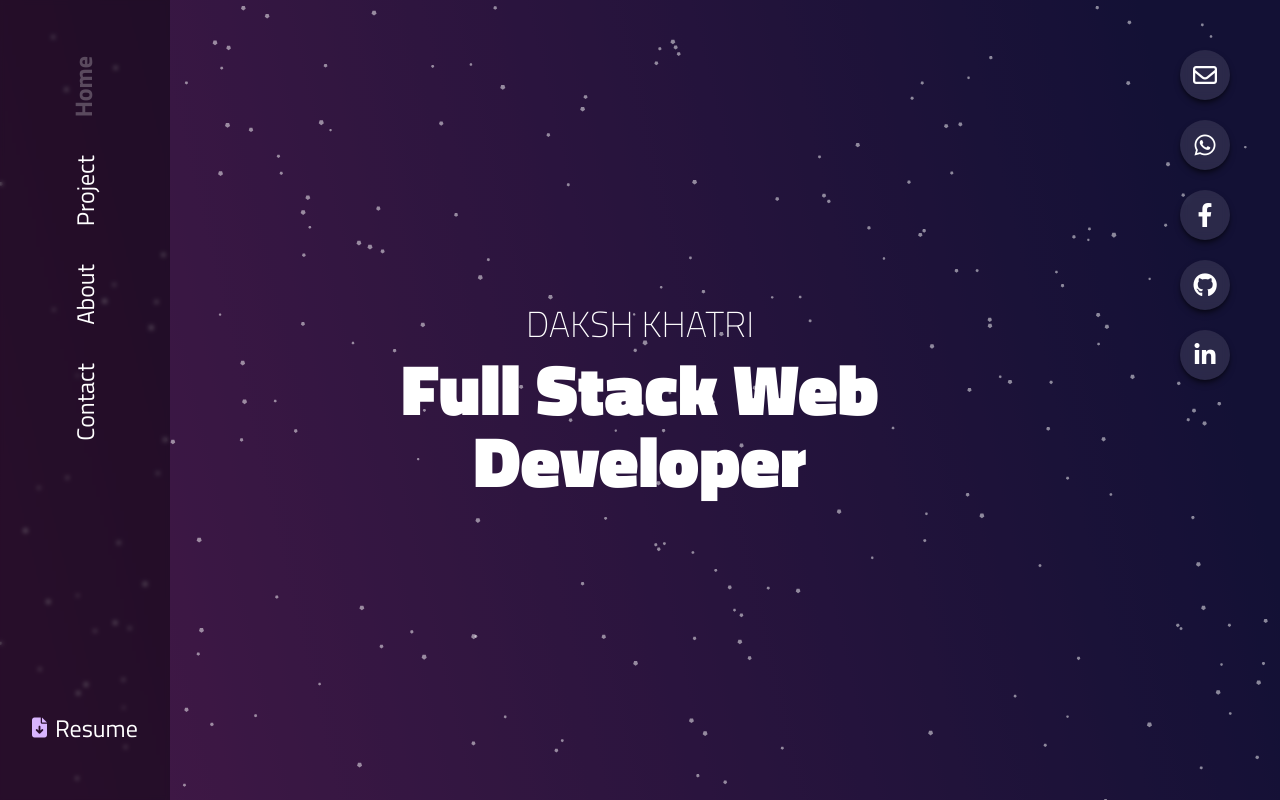
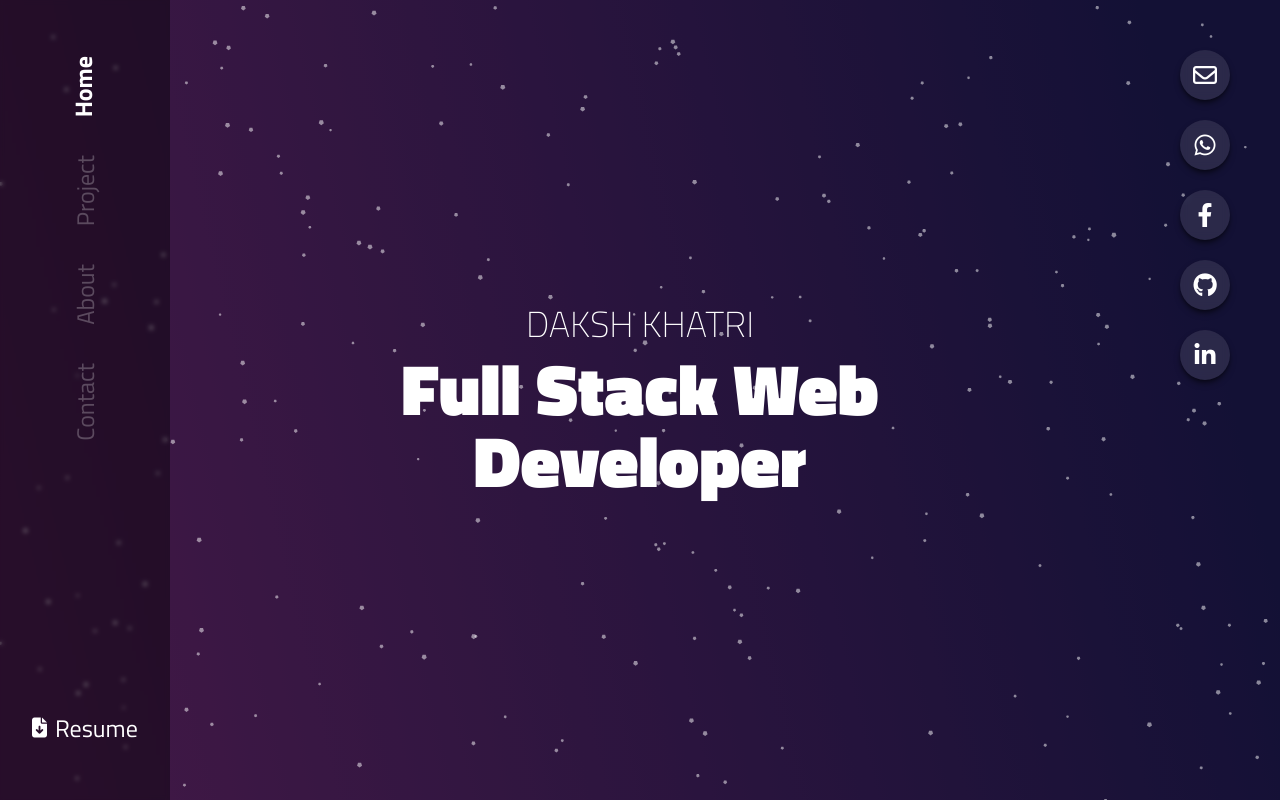
Before and after one commit to dakShh/portfolio, a React (Vite) app: page / in a window 1280 px wide. Built offline with nearby package versions, Linux system fonts and the light colour scheme.

Commit message:
updated navbar ui

```diff
--- a/src/components/hero.jsx
+++ b/src/components/hero.jsx
@@ -20,15 +20,15 @@ const Hero = () => {
           )}
         >
           <div
-            data-aos="fade-up"
-            data-aos-delay="500"
+            data-aos="zoom-in-up"
+            data-aos-delay="800"
             className={clsx("relative", "font-thin", "text-4xl ", "text-white", "mb-2")}
           >
             DAKSH KHATRI
           </div>
           <div
-            data-aos="fade-up"
-            data-aos-delay="600"
+            data-aos="zoom-in-up"
+            data-aos-delay="950"
             className={clsx("relative", "text-7xl font-extrabold", "text-white", "max-w-lg")}
           >
             Full Stack Web Developer
--- a/src/components/navBar.jsx
+++ b/src/components/navBar.jsx
@@ -16,34 +16,34 @@ const NavBar = () => {
         <ul className={clsx("flex flex-col gap-y-8", "")} id="nav-ul">
           <li data-aos="fade-right" data-aos-delay="200">
             <a
-              className={clsx(" font-bold text-2xl text-white/25", "rotate-180")}
+              className={clsx(" font-bold text-2xl text-white", "rotate-180")}
               style={{ writingMode: "tb" }}
             >
               Home
             </a>
           </li>
           <li data-aos="fade-right" data-aos-delay="400">
-            <a className={clsx("", "rotate-180")} style={{ writingMode: "tb" }}>
+            <a className={clsx("text-white/25", "rotate-180")} style={{ writingMode: "tb" }}>
               Project
             </a>
           </li>
           <li data-aos="fade-right" data-aos-delay="500">
-            <a className={clsx("", "rotate-180")} style={{ writingMode: "tb" }}>
+            <a className={clsx("text-white/25", "rotate-180")} style={{ writingMode: "tb" }}>
               About
             </a>
           </li>
           <li data-aos="fade-right" data-aos-delay="600">
-            <a className={clsx("", "rotate-180")} style={{ writingMode: "tb" }}>
+            <a className={clsx("text-white/25", "rotate-180")} style={{ writingMode: "tb" }}>
               Contact
             </a>
           </li>
         </ul>
         <div className="mt-auto cursor-pointer ">
-          <div className="flex gap-x-2 items-center ">
+          <div className="flex gap-x-2 items-center">
             <i
               data-aos="fade-up"
               data-aos-delay="600"
-              className="fa-solid fa-file-arrow-down text-xl text-purple-300"
+              className="fa-solid fa-file-arrow-down text-xl"
             ></i>
             <span data-aos="fade-up" data-aos-delay="600" className="text-2xl">
               Resume
--- a/src/components/social_media/icon-wrapper.jsx
+++ b/src/components/social_media/icon-wrapper.jsx
@@ -1,9 +1,11 @@
 import clsx from "clsx";
 import React from "react";
 
-const IconWrapper = ({ children, icon }) => {
+const IconWrapper = ({ children, icon, delay }) => {
   return (
     <div
+      data-aos="zoom-in-up"
+      data-aos-delay={delay ?? "200"}
       className={clsx(
         "p-3",
         "rounded-full shadow-md relative w-[50px] h-[50px] shadow-black/50",
--- a/src/components/social_media/socials.jsx
+++ b/src/components/social_media/socials.jsx
@@ -6,11 +6,11 @@ const Socials = () => {
   return (
     <div className="absolute right-[50px] top-[50px]">
       <div className={clsx("flex flex-col gap-y-5")}>
-        <IconWrapper icon="fa-regular fa-envelope" />
-        <IconWrapper icon="fa-brands fa-whatsapp" />
-        <IconWrapper icon="fa-brands fa-facebook-f" />
-        <IconWrapper icon="fa-brands fa-github" />
-        <IconWrapper icon="fa-brands fa-linkedin-in" />
+        <IconWrapper delay={200} icon="fa-regular fa-envelope" />
+        <IconWrapper delay={300} icon="fa-brands fa-whatsapp" />
+        <IconWrapper delay={400} icon="fa-brands fa-facebook-f" />
+        <IconWrapper delay={500} icon="fa-brands fa-github" />
+        <IconWrapper delay={600} icon="fa-brands fa-linkedin-in" />
       </div>
     </div>
   );
--- a/src/index.css
+++ b/src/index.css
@@ -45,6 +45,11 @@ canvas {
   font-size: 24px;
 }
 
+#nav-ul li a:hover {
+  transition: 0.5s;
+  color: white;
+}
+
 /* @media (prefers-color-scheme: light) {
   :root {
     color: #213547;
```
